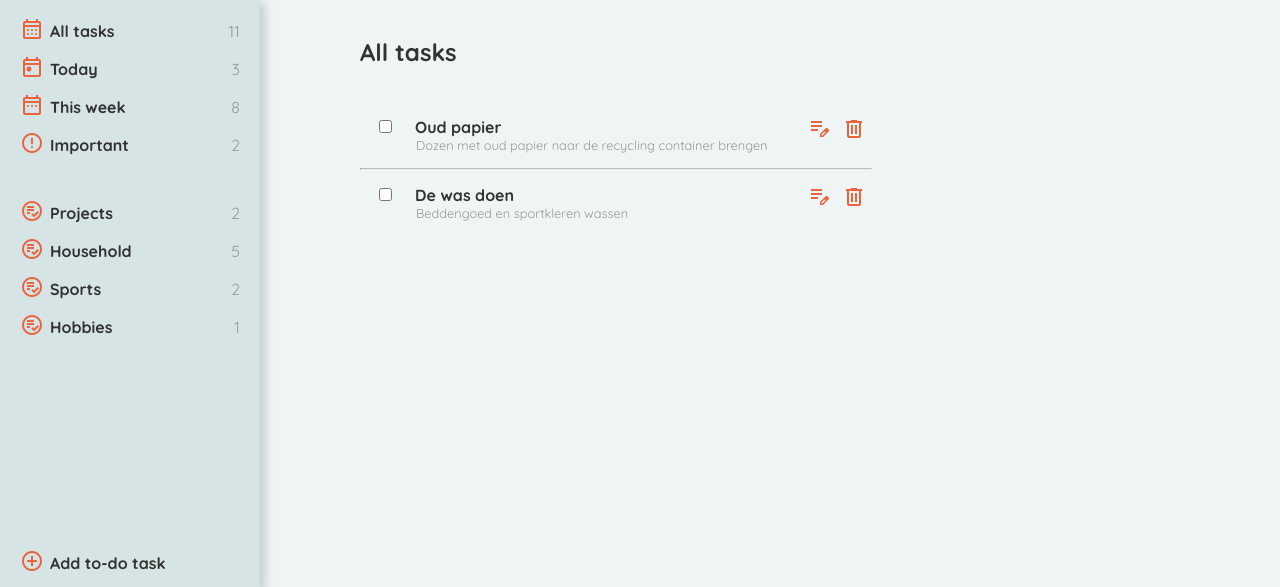
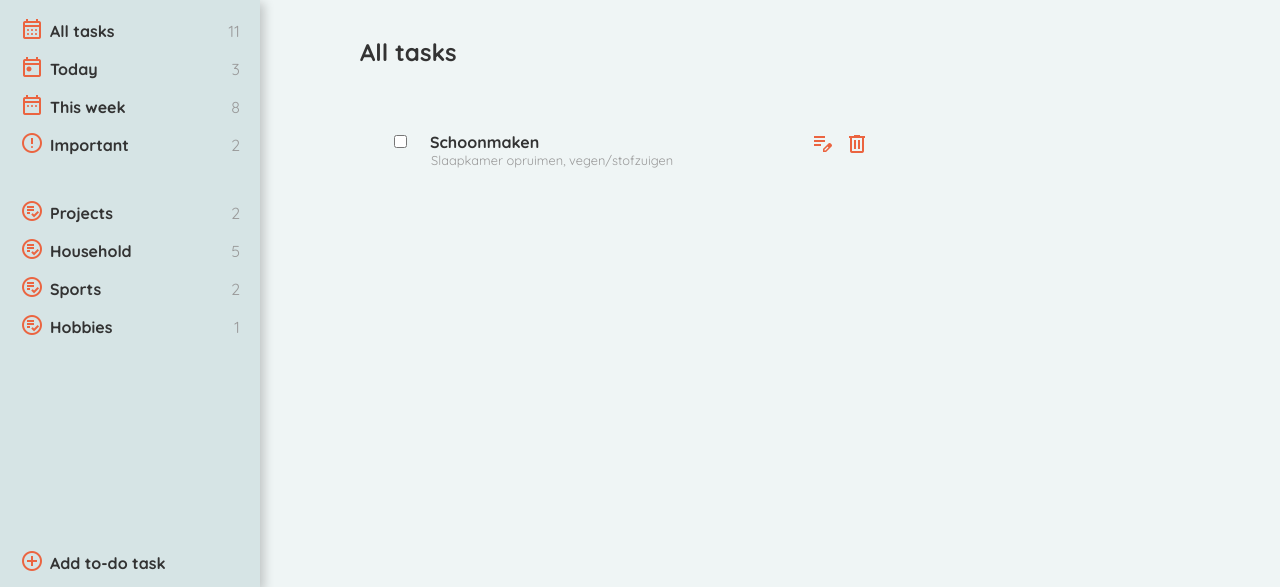
Before and after one commit to RobVerplanke/To-do-list-v2, a website with bundled scripts: page dist/index.html in a window 1280 px wide. Shown: the part 163-750 px from the top of the page. Built offline with nearby package versions, Linux system fonts and the light colour scheme; a web font is replaced by a local one.

Commit message:
geterate tasks dynamicly

```diff
--- a/src/index.js
+++ b/src/index.js
@@ -1,4 +1,6 @@
 import Task from './modules/todo';
+import { printTasks } from './modules/ui';
 
 const newTask = new Task('Test to-do task', 'just for testing', 'note', false, 'date');
+printTasks();
 console.log(newTask);
--- a/src/modules/ui.js
+++ b/src/modules/ui.js
@@ -2,3 +2,27 @@
 export default function uiTest() {
   console.log('ui.js log');
 }
+
+function printTasks() {
+  const mainContent = document.querySelector('#main-content');
+  const task = document.querySelector('.task');
+  task.innerHTML += `
+    <br><ul class="task">
+      <li class="task-checkbox">
+          <form action="">
+             <input type="checkbox" name="taskDelete" id="task-delete">
+          </form>
+       </li>
+       <li class="task-text">
+         <div class="task-title"><p>Schoonmaken</p></div>
+         <div class="task-description"><p>Slaapkamer opruimen, vegen/stofzuigen</p></div>
+       </li>
+       <li class="task-edit"><span class="material-symbols-outlined" title="Edit task">edit_note</span></li>
+       <li class="task-delete"><span class="material-symbols-outlined" title="Delete task">delete</span></li>
+    </ul>
+  `;
+
+  mainContent.append(task);
+}
+
+export { printTasks };
```
Also changed, not shown: dist/index.html, dist/main.js, dist/style.css.
